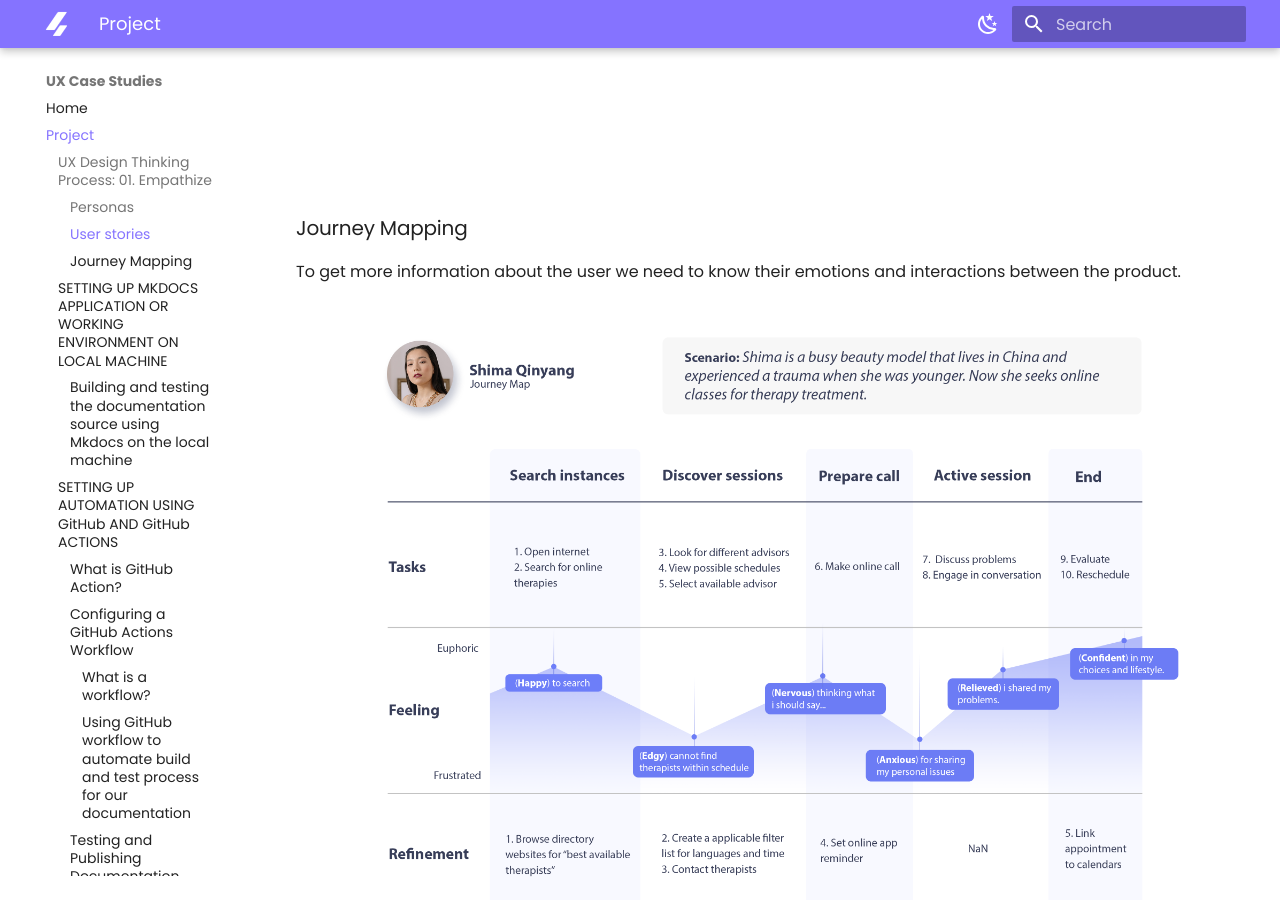
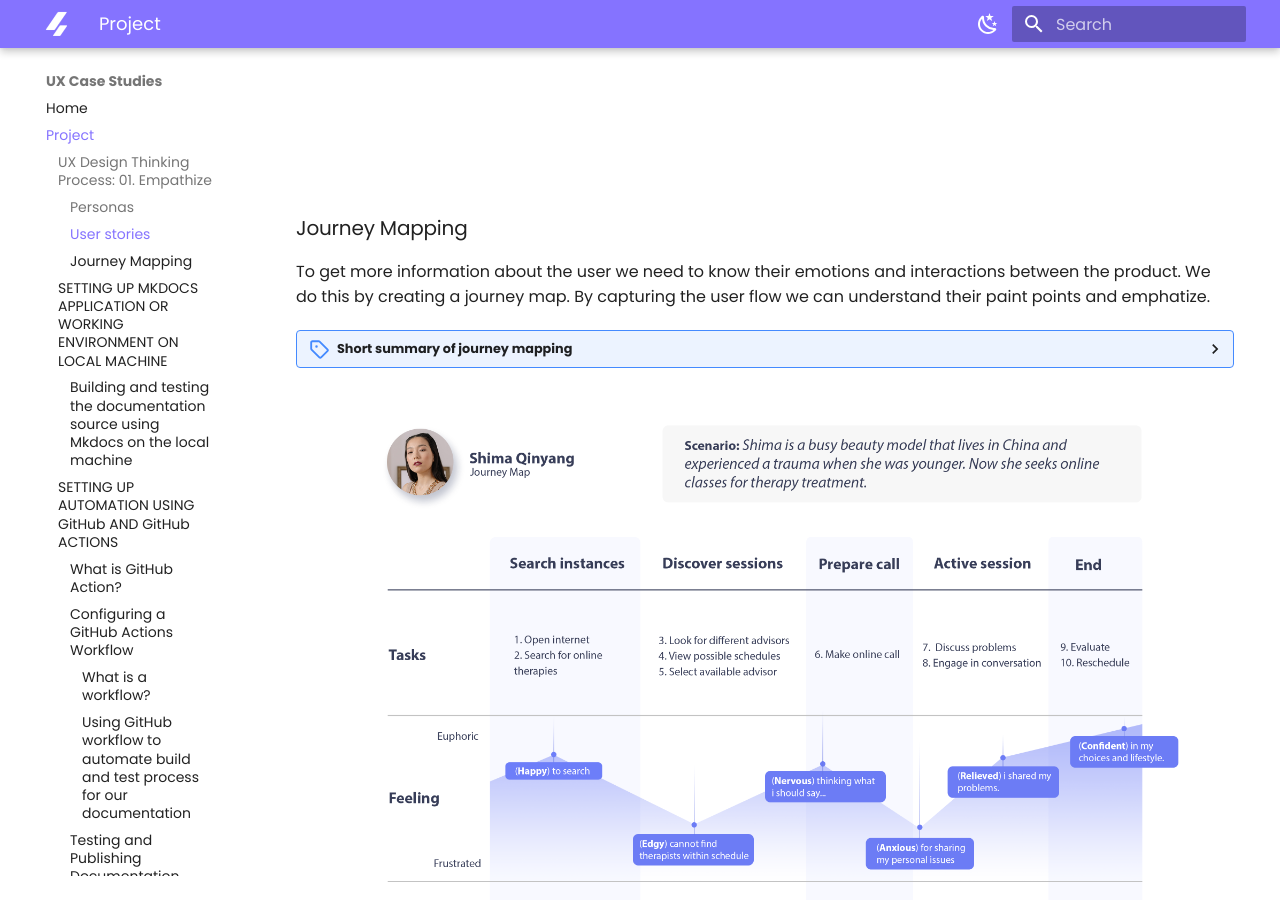
Before and after one commit to divstackio/docs-study, an MkDocs documentation site: the page built from docs/project.md, in a window 1280 px wide and 900 px high, scrolled down 3514 px. Built offline with MkDocs 1.6.1 and Material for MkDocs 9.7.7, drawn with Linux system fonts in a browser that asks for light colours.

Commit message:
Update project.md

```diff
--- a/docs/project.md
+++ b/docs/project.md
@@ -80,7 +80,20 @@
 <br><br>
 ### Journey Mapping ###
 
-To get more information about the user we need to know their emotions and interactions between the product.
+
+
+To get more information about the user we need to know their emotions and interactions between the product. We do this by creating a journey map. By capturing the user flow we can understand their paint points and emphatize.
+
+
+<details>
+ <summary>Short summary of journey mapping</summary>
+<br>
+A journey map is a visualization of the process that a person goes through in order to accomplish a goal.
+In its most basic form, journey mapping starts by compiling a series of user actions into a timeline. Next, the timeline is fleshed out with user thoughts and emotions in order to create a narrative. This narrative is condensed and polished, ultimately leading to a visualization.
+<br>
+</details>
+
+
 
 <img src="https://github.com/divstackio/docs-study/blob/main/docs/img/JOURNEY01.png?raw=true#gh-light-mode-only">
 <img src="https://github.com/divstackio/docs-study/blob/main/docs/img/JOURNEY01D.png?raw=true#gh-dark-mode-only">
```
